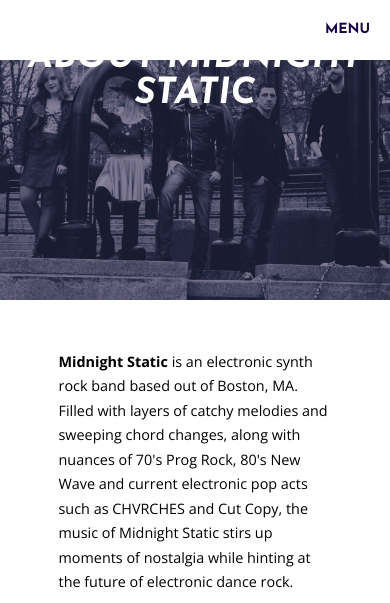
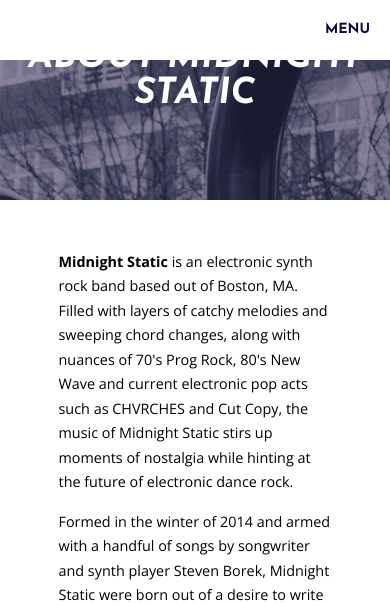
Before and after one commit to midnightstatic/midnightstatic.github.io, a PHP site: page /about.html in a window 390 px wide. Shown: the top 603 px of the page. Run offline with PHP 8.4, Linux system fonts and the light colour scheme; some libraries are stand-ins or nearby versions.

Commit message:
fixed resposnive background

```diff
--- a/css/main.css
+++ b/css/main.css
@@ -401,7 +401,8 @@ p {
   padding-top: 220px; }
   @media screen and (max-width: 500px) {
     #about {
-      height: 300px;
+      height: 200px;
+      background: url("../images/ms_photo.jpg") no-repeat top center scroll;
       padding-top: 40px; } }
   #about h1 {
     color: #fff; }
--- a/css/pages/_about.scss
+++ b/css/pages/_about.scss
@@ -6,7 +6,8 @@
 	padding-top: 220px;
 
 	@media screen and (max-width: 500px) {
-		height: 300px;
+		height: 200px;
+		background: url('../images/ms_photo.jpg') no-repeat top center scroll;
 		padding-top: 40px;
 	}
 
```
Also changed, not shown: 1 other file.
